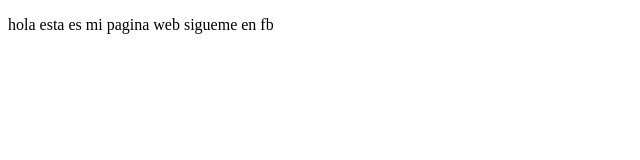
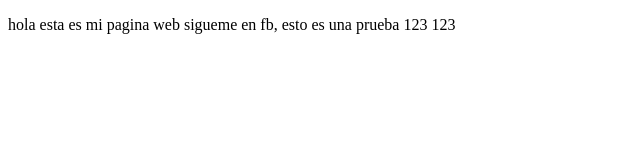
Before and after one commit to ashoot998/proyectoDemoCursoPrework, a plain HTML site: page index.html in a window 1280 px wide. Shown: the whole page, without its empty margins (0-640 px from the left). Drawn offline with Linux system fonts and the light colour scheme.

Commit message:
cambios agregamos sitio de fb

```diff
--- a/index.html
+++ b/index.html
@@ -8,7 +8,7 @@
 </head>
 <body>
     <p>
-        hola esta es mi pagina web sigueme en fb
+        hola esta es mi pagina web sigueme en fb, esto es una prueba 123 123
     </p>
 </body>
 </html>
```
